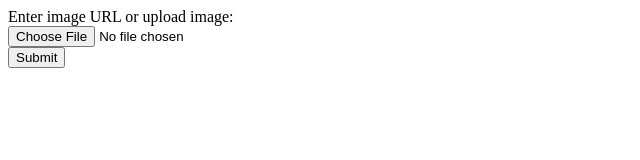
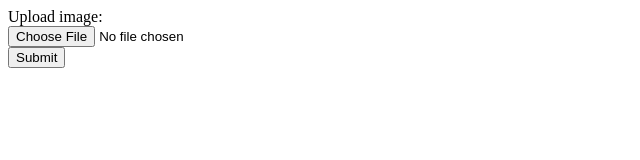
Before and after one commit to TonyapsceAU/image_analysis, a plain HTML site: page ocrspace/ocrspace.html in a window 1280 px wide. Shown: the whole page, without its empty margins (0-640 px from the left). Drawn offline with Linux system fonts and the light colour scheme.

Commit message:
Update ocrspace.html

```diff
--- a/ocrspace/ocrspace.html
+++ b/ocrspace/ocrspace.html
@@ -9,7 +9,7 @@
 
   <body>
     <form id="ocr-form">
-      <label for="ocr-input">Enter image URL or upload image:</label><br>
+      <label for="ocr-input">Upload image:</label><br>
       <input type="file" id="ocr-file" name="image"><br>
       <button type="submit">Submit</button>
     </form>
```
